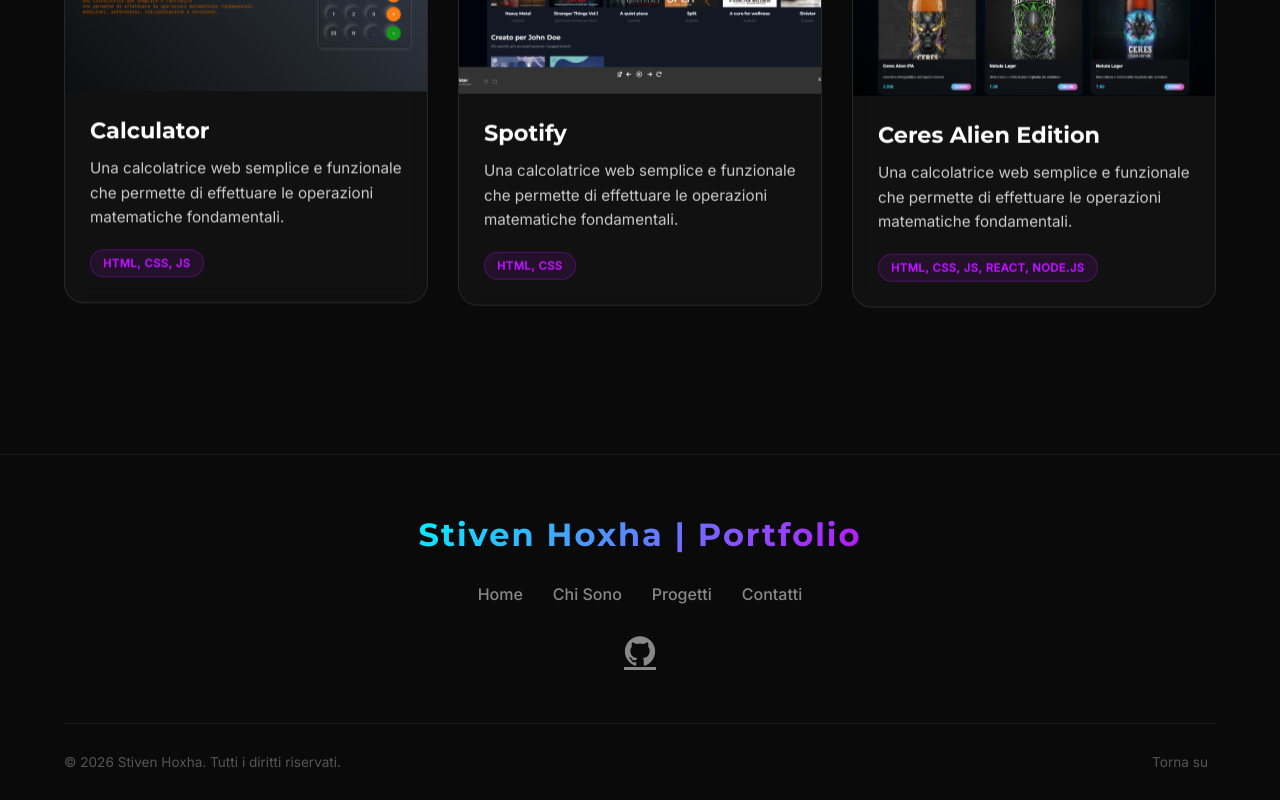
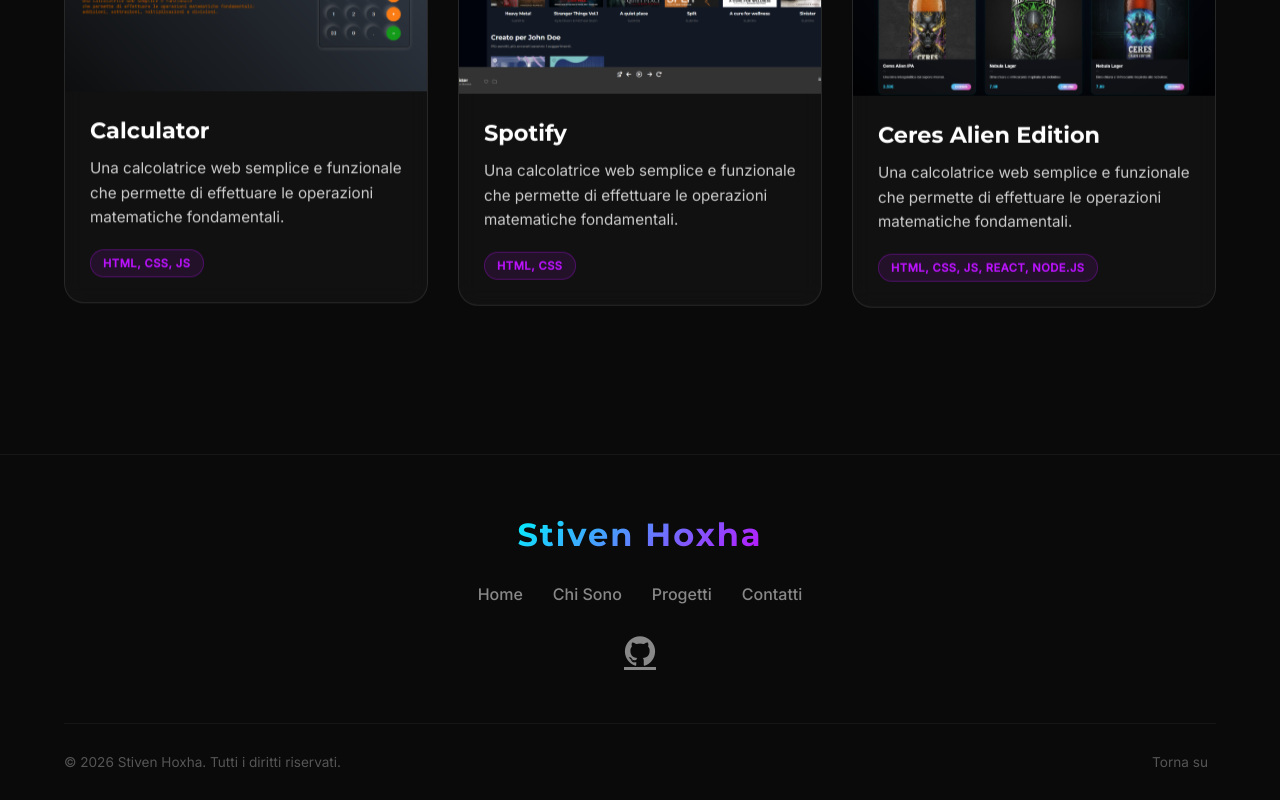
Before and after one commit to Stiv3nn/portfolio, a React (Vite) app: page /progetti in a window 1280 px wide. Shown: the part 1253-2053 px from the top of the page. Built offline with nearby package versions, Linux system fonts and the light colour scheme.

Commit message:
modifica del footer togliendo la parola portfolio e lasciando soltanto il nome e cognome

```diff
--- a/src/Components/Footer.jsx
+++ b/src/Components/Footer.jsx
@@ -4,7 +4,7 @@
 import './Footer.css';
 
 const Footer = () => {
-    const { siteName } = data.settings;
+    const { title } = data.hero;
     const { socials } = data;
 
     return (
@@ -13,7 +13,7 @@
 
                 {/* BLOCCO CENTRALE */}
                 <div className="footer-main-content">
-                    <h3 className="footer-name">{siteName}</h3>
+                    <h3 className="footer-name">{title}</h3>
 
                     <nav className="footer-nav">
                         <Link to="/">Home</Link>
```
